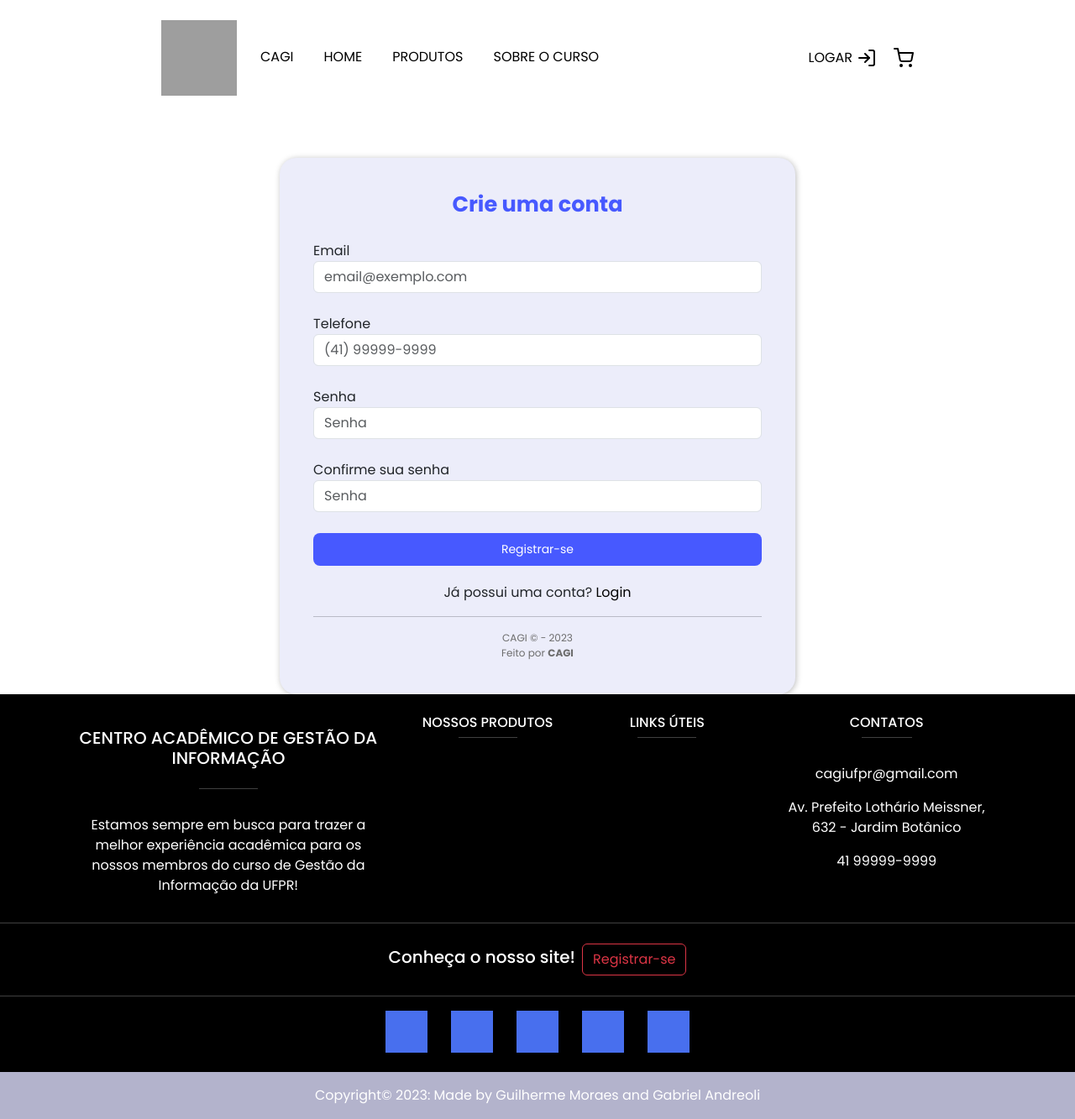
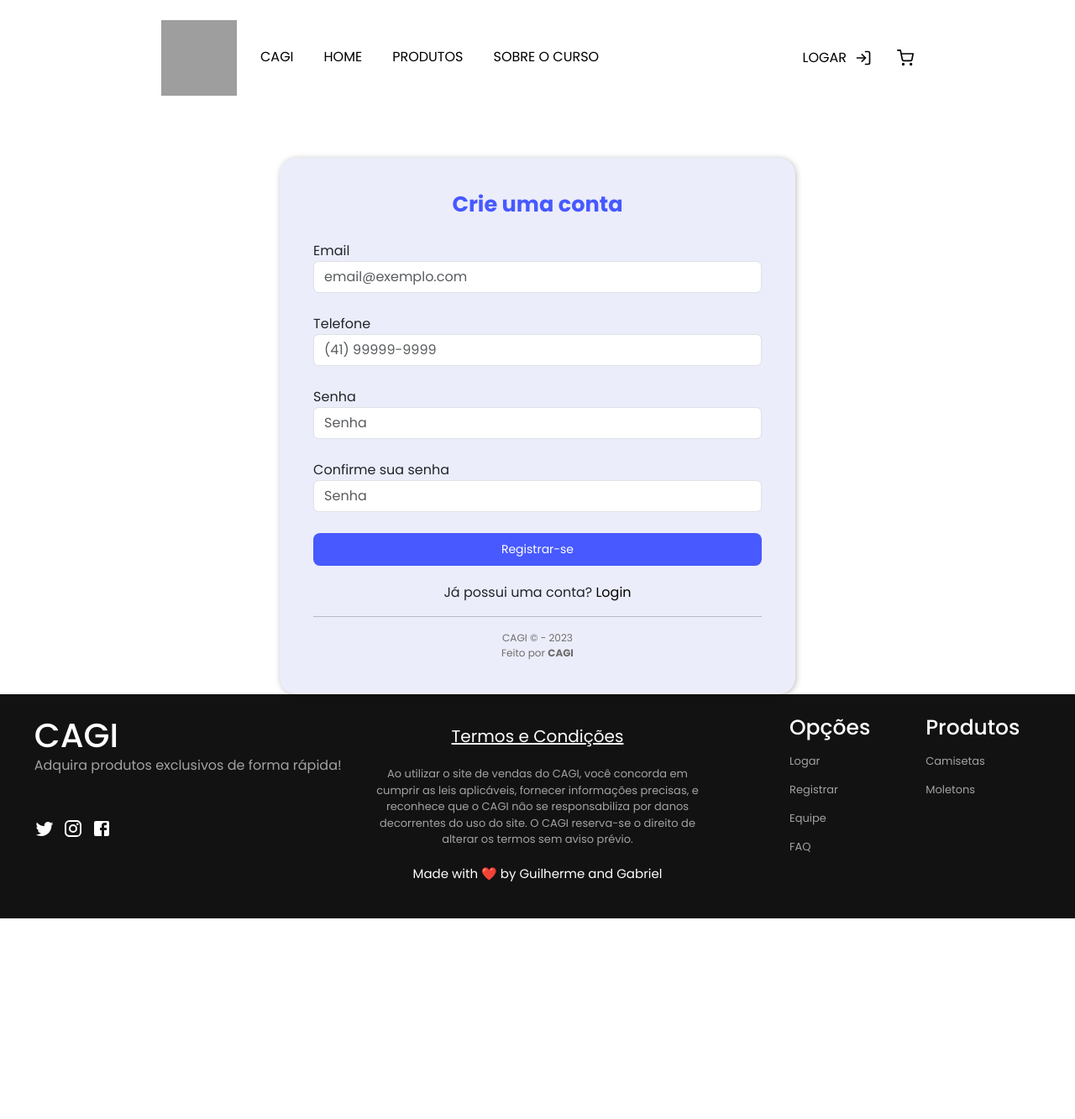
Before and after one commit to kyzzk/cagi-website-frontend, a React (Create React App) app: page /cadastro in a window 1280 px wide. Shown: the whole page at 84% size. After the commit the page ends 1094 px from the top, so only its background shows below. Built offline with nearby package versions, Linux system fonts and the light colour scheme; grey boxes are pictures that could not be loaded.

Commit message:
Atualizações no footer

```diff
--- a/package.json
+++ b/package.json
@@ -3,6 +3,9 @@
   "version": "0.1.0",
   "private": true,
   "dependencies": {
+    "@emotion/react": "^11.11.1",
+    "@emotion/styled": "^11.11.0",
+    "@mui/icons-material": "^5.11.16",
     "@testing-library/jest-dom": "^5.16.5",
     "@testing-library/react": "^13.4.0",
     "@testing-library/user-event": "^13.5.0",
--- a/src/components/Footer/Footer.css
+++ b/src/components/Footer/Footer.css
@@ -1,41 +1,126 @@
-footer{
-  background-color:#000;
-  color: #fff;
+
+.footer {
+  display: grid;
+  grid-template-columns: 1fr 1fr 1fr;
+  justify-items: center;
+  gap: 20px;
+  padding: 2%;
+  background-color: #121212;
+}
+.left {
+  display: flex;
+  flex-direction: column;
+  align-items: flex-start;
+}
+.title-footer {
+  font-size: 40px;
+  margin-bottom: 0px;
+  color: rgb(255, 255, 255);
 }
 
-.hover-effect1 {
-  min-height: 20px;
-  background: #4936f4;
+.text {
+  color: white;
+  margin-bottom: 50px;
+}
+
+.socialIcons {
+  display: flex;
+  justify-content: space-around;
+}
+
+.icon {
+  width: 24px;
+  height: 24px;
+  margin-right: 10px;
+  color: #ffffff;
+}
+
+.center {
+  display: flex;
+  flex-direction: column;
+  align-items: center;
+  margin-top: 10px;
+}
+
+.terms {
+  font-size: 20px;
+  text-decoration: underline;
+  margin-bottom: 20px;
+  color: white;
+}
+
+.disclaimer {
+  font-size: 13px;
+  margin-bottom: 20px;
   text-align: center;
+  max-width: 800px;
+  align-self: center;
+  color: #A3A3A3;
 }
-.hover-effect1 ul {
- padding-top: 1px;
+.h2Styled {
+  color: white;
+  font-size: 25px;
 }
-.hover-effect1 ul li {
- display: inline-block;
+.madeBy {
+  font-size: 15px;
+  color: #FFFFFF
 }
-.hover-effect1 ul li a {
- font-size: 30px;
- text-align: center;
- color: #fff;
- margin: 0px 10px;
- line-height: 50px;
- display: inline-block;
- width: 50px;
- height: 50px;
- background:#486fee;
- -webkit-transition: all .6s ease;
- -moz-transition: all .6s ease;
- -ms-transition: all .6s ease;
- -o-transition: all .6s ease;
- transition: all .6s ease;
+
+.right {
+  display: grid;
+  grid-template-columns: 1fr 1fr;
+  justify-self: end;
+  gap: 30px;
 }
-.hover-effect1 ul li:hover a {
-  border-radius: 50%;
-  background: #859ce6;
- -moz-transform: rotate(360deg);
- -webkit-transform: rotate(360deg);
- -o-transform: rotate(360deg);
- -ms-transform: rotate(360deg);
- transform: rotate(360deg);
+
+.services {
+  justify-self: end;
+  margin-right: 40px;
 }
+.options {
+  display: flex;
+  flex-direction: column;
+  margin-left: 20px;
+}
+.options h2, .services h2 {
+  margin-bottom: 10px;
+}
+.options ul,
+.services ul {
+  list-style-type: none;
+  padding: 0;
+  margin: 0;
+}
+
+.options li,
+.services li {
+  color: #355076;
+  flex: none;
+  order: 0;
+  flex-grow: 0;
+  font-size: 13px;
+  margin-bottom: 4px;
+  line-height: 30px;
+}
+@media (max-width: 768px) {
+  .footer {
+    grid-template-columns: 1fr;
+    grid-template-rows: repeat(3, auto);
+    gap: 20px;
+    padding: 20px;
+  }
+
+  .left, .center, .right {
+    justify-self: center;
+  }
+
+  .right {
+    display: flex;
+    flex-direction: column;
+    align-items: start;
+  }
+
+  .options, .services {
+    align-self: start;
+  }
+}
--- a/src/components/Footer/index.tsx
+++ b/src/components/Footer/index.tsx
@@ -1,103 +1,56 @@
-import React, { useState } from 'react';
+import React from 'react';
 import './Footer.css';
-import 'bootstrap/dist/css/bootstrap.min.css';
+import { Link } from 'react-router-dom';
+import { Facebook, Instagram, Twitter } from '@mui/icons-material';
 
-const Footer: React.FC = () => {
+
+const Footer = () => {
+
     return (
-    <footer id="Footer" className="page-footer font-small stylish-color-dark pt-4">
-      <div className="container text-center text-md-left">
-        <div className="row">
-          <div className="col-md-4 mx-auto">
-            <h5 className="text-uppercase font-weight-bold mt-3 mb-4">Centro Acadêmico de Gestão da Informação</h5>
-            <hr className="deep-purple accent-2 mb-4 mt-0 d-inline-block mx-auto" style={{ width: '70px' }} />
-            <p>
-              Estamos sempre em busca para trazer a melhor experiência acadêmica para os nossos membros do curso de Gestão da Informação da UFPR!
+        <div className="footer">
+            <div className="left">
+                <h1 className="title-footer">CAGI</h1>
+                <p className="text" style={{color: '#A2A2A2'}} >Adquira produtos exclusivos de forma rápida!</p>
+                <div className="icons">
+                    <Twitter className="icon" />
+                    <Instagram className="icon" />
+                    <Facebook className="icon" />
+                </div>
+            </div>
+
+            <div className="center">
+                <p className="terms">Termos e Condições</p>
+                <p className="disclaimer">
+                Ao utilizar o site de vendas do CAGI, você concorda em cumprir as leis aplicáveis, fornecer informações precisas, e reconhece que o CAGI não se responsabiliza por danos decorrentes do uso do site. O CAGI reserva-se o direito de alterar os termos sem aviso prévio.
+                </p>
+                <p className="madeBy">
+                    <a style={{color: 'white'}} href="https://twitter.com/kazedgaf" target="_blank" rel="noopener noreferrer">
+                        Made with ❤️ by Guilherme and Gabriel
+                    </a>
                 </p>
             </div>
-          <hr className="clearfix w-100 d-md-none" />
-          <div id="link10" className="col-md-2 col-lg-2 col-xl-2 mx-auto mb-4">
-            <h6 className="text-uppercase font-weight-bold">Nossos Produtos</h6>
-            <hr className="deep-purple accent-2 mb-4 mt-0 d-inline-block mx-auto" style={{ width: '70px' }} />
-            <p>
-              <a href="#!">Camiseta</a>
-            </p>
-            <p>
-              <a href="#!">Moletom</a>
-            </p>
+
+
+            <div className="right">
+                <div className="options">
+                    <h2 className='h2Styled'>Opções</h2>
+                    <ul>
+                        <li><Link style={{color: '#A2A2A2'}} to="/login">Logar</Link></li>
+                        <li><Link style={{color: '#A2A2A2'}} to="/register">Registrar</Link></li>
+                        <li><Link style={{color: '#A2A2A2'}} to="/register">Equipe</Link></li>
+                        <li><Link style={{color: '#A2A2A2'}} to="/register">FAQ</Link></li>
+                    </ul>
                 </div>
-          <hr className="clearfix w-100 d-md-none" />
-          <div id="link10" className="col-md-3 col-lg-2 col-xl-2 mx-auto mb-4">
-            <h6 className="text-uppercase font-weight-bold">Links úteis</h6>
-            <hr className="deep-purple accent-2 mb-4 mt-0 d-inline-block mx-auto" style={{ width: '70px' }} />
-            <p>
-              <a href="http://www.sociaisaplicadas.ufpr.br/portal/decigi/">Decigi</a>
-            </p>
-            <p>
-              <a href="http://www.sociaisaplicadas.ufpr.br/portal/decigi/graduacao/matriz-e-ementas/">Grade curricular</a>
-            </p>
-          </div>
-          <hr className="clearfix w-100 d-md-none" />
-          <div className="col-md-4 col-lg-3 col-xl-3 mx-auto mb-md-0 mb-4">
-            <h6 className="text-uppercase font-weight-bold">Contatos</h6>
-            <hr className="deep-purple accent-2 mb-4 mt-0 d-inline-block mx-auto" style={{ width: '60px' }} />
-            <p>
-              <i className="fas fa-home mr-3"></i> cagiufpr@gmail.com
-            </p>
-            <p>
-              <i className="fas fa-envelope mr-3"></i> Av. Prefeito Lothário Meissner, 632 - Jardim Botânico
-            </p>
-            <p>
-              <i className="fas fa-phone mr-3"></i> 41 99999-9999
-            </p>
+                <div className="services">
+                    <h2 className='h2Styled'>Produtos</h2>
+                    <ul>
+                        <li><Link style={{color: '#A2A2A2'}} to="#">Camisetas</Link></li>
+                        <li><Link style={{color: '#A2A2A2'}} to="#">Moletons</Link></li>
+                    </ul>
                 </div>
             </div>
         </div>
-      <hr />
-      <ul className="list-unstyled list-inline text-center py-2">
-        <li className="list-inline-item">
-          <h5 className="mb-1">Conheça o nosso site!</h5>
-        </li>
-        <li className="list-inline-item">
-          <a href="Cadastro" className="btn btn-outline-danger btn-rounded">
-            Registrar-se
-          </a>
-        </li>
-      </ul>
-      <hr />
-      <div className="hover-effect1">
-        <ul style={{ backgroundColor: '#000' }} className="list-unstyled list-inline text-center">
-          <li className="list-inline-item">
-            <a href="https://www.facebook.com/codewithfaraz" title="Facebook">
-              <i className="fa fa-facebook"></i>
-            </a>
-          </li>
-          <li className="list-inline-item">
-            <a href="https://www.twitter.com/codewithfaraz" title="Twitter">
-              <i className="fa fa-twitter"></i>
-            </a>
-          </li>
-          <li className="list-inline-item">
-            <a href="https://www.instagram.com/codewithfaraz" title="Instagram">
-              <i className="fa fa-instagram"></i>
-            </a>
-          </li>
-          <li className="list-inline-item">
-            <a href="https://www.youtube.com/@codewithfaraz" title="Youtube">
-              <i className="fa fa-youtube"></i>
-            </a>
-          </li>
-          <li className="list-inline-item">
-            <a href="#." title="Github">
-              <i className="fa fa-github"></i>
-            </a>
-          </li>
-        </ul>
-      </div>
-      <div style={{ backgroundColor: '#b3b3cc' }} className="footer-copyright text-center py-3">
-        Copyright© 2023: Made by Guilherme Moraes and Gabriel Andreoli
-      </div>
-    </footer>
     );
-}
+};
 
 export default Footer;
--- a/src/components/Header/Header.css
+++ b/src/components/Header/Header.css
@@ -15,6 +15,65 @@
 .logo-cagi{
   width: 90px;
   height: 90px;
+}
+.login-link {
+  position: relative;
+  display: inline-flex;
+  align-items: center;
+  text-decoration: none;
+  margin-right: 10px; /* Ajuste a margem conforme necessário */
+}
+.login-link:hover,
+.cart-link:hover {
+  color: #4759FF; /* Cor do texto ao passar o mouse */
+}
+.login-link::before,
+.cart-link::before {
+  content: "";
+  position: absolute;
+  width: calc(100% + 8px);
+  height: calc(100% + 8px);
+  top: -4px;
+  left: -4px;
+  border-radius: 8px;
+  box-shadow: 0 0 0 0 rgba(71, 89, 255, 0.5);
+  transform: scale(1);
+  transition: box-shadow 0.3s, transform 0.3s;
+  pointer-events: none;
+  color: #4759FF
+}
+
+.login-link:hover::before,
+.cart-link:hover::before {
+  color: #4759FF; /* Cor da barra */
+  box-shadow: 0 0 0 4px rgba(71, 89, 255, 0.5);
+  transform: scale(1.05);
+}
+
+.login-text {
+  margin-right: 5px;
+}
+
+.login-icon,
+.cart-icon {
+  width: 20px;
+  height: 20px;
+}
+
+.cart-link {
+  position: relative;
+  display: inline-flex;
+  align-items: center;
+  text-decoration: none;
+}
+
+.login-text {
+  margin-right: 5px;
+}
+
+.login-icon {
+  width: 20px;
+  height: 20px;
 }
 
 .hamburger {
--- a/src/components/Header/index.tsx
+++ b/src/components/Header/index.tsx
@@ -36,14 +36,19 @@ const Header: React.FC = () => {
       </nav>
       <div className="right-side">
   <a href='Login' className="login-link">
-            <span>LOGAR</span>
+    <span className="login-text">LOGAR</span>
     <LogIn className="login-icon" />
   </a>
-          <ShoppingCart />
+  <a href='mycart' className="cart-link">
+    <ShoppingCart className="cart-icon" />
+  </a>
 </div>
+
+
+
     </header>
   );
 }
 
 export default Header;
-export {};
+export { };
```
Lines whose indentation alone changed are shown as unchanged.
